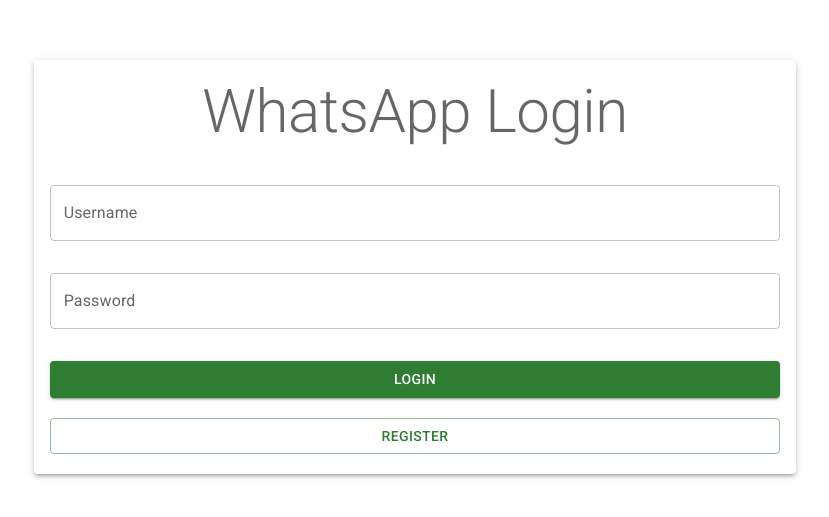
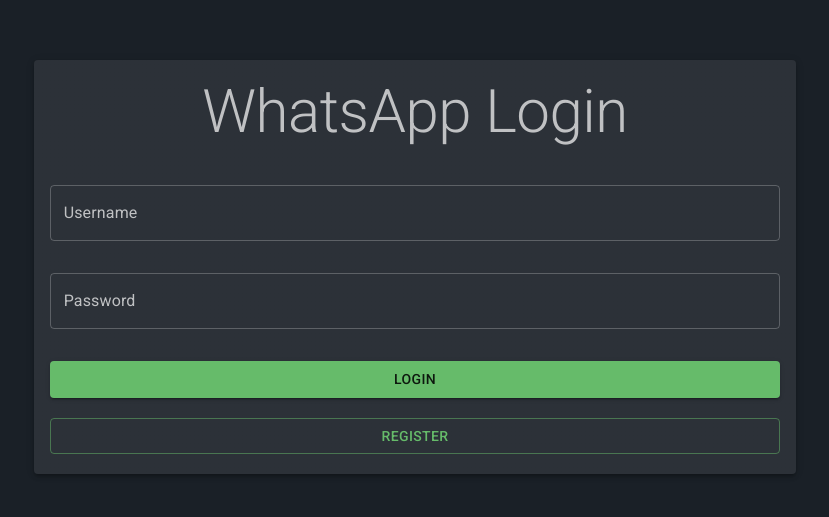
Before and after one commit to hsattar/strive-bw-4, a React (Create React App) app: page /login in a window 1280 px wide. Shown: the part 133-650 px from the top of the page, without its empty margins (225-1054 px from the left). Built offline with nearby package versions, Linux system fonts and the light colour scheme.

Commit message:
added client side validation for login and dark them

```diff
--- a/src/App.tsx
+++ b/src/App.tsx
@@ -1,10 +1,19 @@
+import { createTheme, ThemeProvider } from '@mui/material'
 import { BrowserRouter as Router, Routes, Route} from 'react-router-dom'
 import Home from './components/Home'
 import Login from './components/Login'
 import Register from './components/Register'
 
 export default function App() {
+
+  const theme = createTheme({
+    palette: {
+      mode: 'dark',
+    },
+  })
+
   return (
+    <ThemeProvider theme={theme}>
       <Router>
         <Routes>
           <Route path="/"  element={ <Home /> } />
@@ -12,5 +21,6 @@ export default function App() {
           <Route path="/register"  element={ <Register /> } />
         </Routes>
       </Router>
+    </ThemeProvider>
   )
 }
--- a/src/components/Login.tsx
+++ b/src/components/Login.tsx
@@ -1,12 +1,12 @@
 import { styled } from '@mui/material/styles'
-import { Container } from "@mui/material"
+import { Alert, Container } from "@mui/material"
 import Grid from '@mui/material/Grid'
 import Paper from '@mui/material/Paper'
 import TextField from '@mui/material/TextField'
 import Typography from '@mui/material/Typography'
 import Button from '@mui/material/Button'
 import { useNavigate } from 'react-router-dom'
-import { useState } from 'react'
+import { useState, FormEvent } from 'react'
 
 const Item = styled(Paper)(({ theme }) => ({
   backgroundColor: theme.palette.mode === 'dark' ? '#1A2027' : '#fff',
@@ -19,10 +19,36 @@ const Item = styled(Paper)(({ theme }) => ({
 export default function Login() {
 
     const navigate = useNavigate()
+    const [userError, setUserError] = useState(false)
+    const [invalidDetails, setInvalidDetails] = useState(false)
     const [userCredentials, setUserCredentials] = useState<IUserCredentials>({
         username: '',
         password: ''
     })
+    const [loginError, setLoginError] = useState({
+        username: false,
+        password: false
+    })
+
+    const handleInput = (field: string, value: string) => {
+        setUserCredentials(credentials => ({
+            ...credentials,
+            [field]: value
+        }))
+    }
+
+    const handleSubmit = (e:FormEvent) => {
+        e.preventDefault()
+        setUserError(false)
+        setInvalidDetails(false)
+        setLoginError({
+            username: false,
+            password: false
+        })
+        if (!userCredentials.username) setLoginError(errors => ({ ...errors, username: true }))
+        if (!userCredentials.password) setLoginError(errors => ({ ...errors, password: true }))
+        if (!userCredentials.username || !userCredentials.password) setUserError(true)
+    }
 
     return (
     <Container maxWidth="lg" style={{ minHeight: '98vh', display: 'flex', justifyContent: 'center', alignItems: 'center' }}>
@@ -30,20 +56,32 @@ export default function Login() {
             <Grid item xs={12} md={8}>
                 <Item elevation={3}>
                     <Typography variant="h2" gutterBottom>WhatsApp Login</Typography>
+                    { userError && <Alert severity="error">Please Fill In Missing Fields!</Alert> }
+                    { invalidDetails && <Alert severity="error">Your Details Are Incorrect!</Alert> }
+                    <form noValidate autoComplete="off" onSubmit={handleSubmit}>
                     <TextField
                         label="Username"
                         variant="outlined"
                         fullWidth
+                        color="success"
                         style={{ margin: "1rem 0"}}
+                        value={userCredentials.username}
+                        onChange={e => handleInput('username', e.target.value)}
+                        error={loginError.username}
                     />
                     <TextField
                         label="Password"
                         variant="outlined"
                         type="password"
                         fullWidth
+                        color="success"
                         style={{ margin: "1rem 0"}}
+                        value={userCredentials.password }
+                        onChange={e => handleInput('password', e.target.value)}
+                        error={loginError.password}
                     />
                     <Button
+                        type="submit"
                         variant="contained"
                         fullWidth
                         color="success"
@@ -51,6 +89,7 @@ export default function Login() {
                     >
                         Login
                     </Button>
+                    </form>
                     <Button
                         onClick={() => navigate('/register')}
                         variant="outlined"
--- /dev/null
+++ b/src/index.css
@@ -0,0 +1,3 @@
+body {
+    background-color: #1A2027;
+}
--- a/src/index.tsx
+++ b/src/index.tsx
@@ -3,6 +3,7 @@ import ReactDOM from 'react-dom'
 import App from './App'
 import { Provider } from 'react-redux'
 import { storeConfig } from './redux/store'
+import './index.css'
 
 ReactDOM.render(
   <React.StrictMode>
```
Lines whose indentation alone changed are shown as unchanged.
